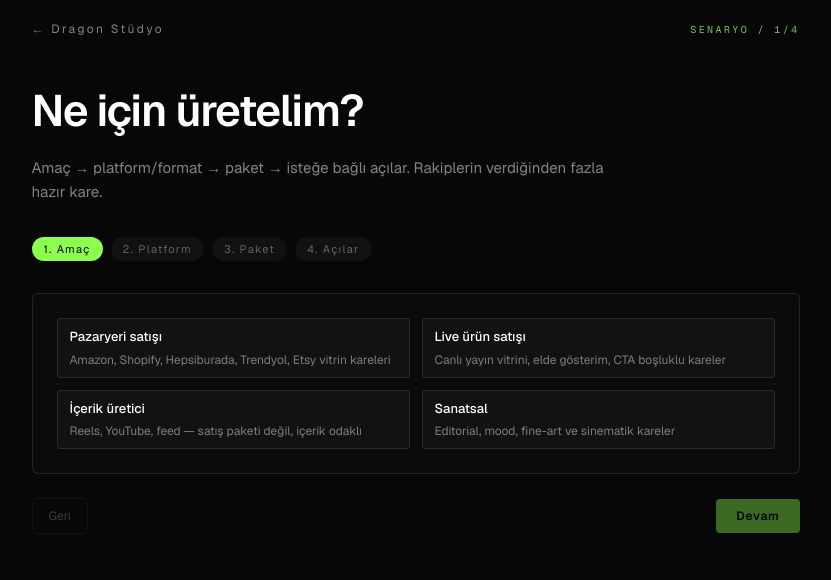
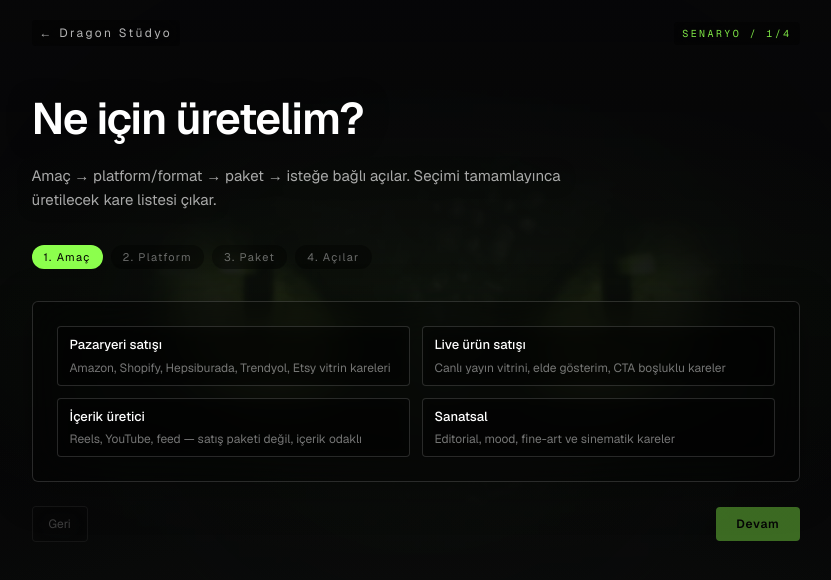
Before and after one commit to ykslaksoy/dragon-studyo, a Next.js app: page /studio in a window 1280 px wide. Shown: the top 580 px of the page, without its empty margins (217-1048 px from the left). Built offline with nearby package versions, Linux system fonts and the light colour scheme.

Commit message:
fix: translucent studio over home plan; complete shows output frame list

```diff
--- a/app/studio/page.tsx
+++ b/app/studio/page.tsx
@@ -1,5 +1,6 @@
 "use client";
 
+import Image from "next/image";
 import Link from "next/link";
 import { useMemo, useState } from "react";
 
@@ -157,10 +158,10 @@ function Chip({
     <button
       type="button"
       onClick={onClick}
-      className={`rounded-sm border px-3 py-2 text-left text-[13px] transition ${
+      className={`rounded-sm border px-3 py-2 text-left text-[13px] backdrop-blur-sm transition ${
         active
-          ? "border-[#8CFF4D]/70 bg-[#8CFF4D]/10 text-white"
-          : "border-white/10 bg-white/[0.03] text-white/70 hover:border-white/25"
+          ? "border-[#8CFF4D]/70 bg-[#8CFF4D]/15 text-white"
+          : "border-white/15 bg-black/25 text-white/75 hover:border-white/30 hover:bg-black/35"
       }`}
     >
       {children}
@@ -174,7 +175,7 @@ export default function StudioPage() {
   const [channel, setChannel] = useState<string | null>(null);
   const [packId, setPackId] = useState<string | null>(null);
   const [angles, setAngles] = useState<string[]>([]);
-  const [done, setDone] = useState(false);
+  const [confirmed, setConfirmed] = useState(false);
 
   const packs = purpose ? PACKAGES[purpose] : [];
   const selectedPack = packs.find((p) => p.id === packId) ?? null;
@@ -187,11 +188,24 @@ export default function StudioPage() {
 
   const summary = useMemo(() => {
     if (!purpose || !channel || !selectedPack) return null;
+    const angleLabels = angles.map(
+      (id) => ANGLES.find((a) => a.id === id)?.label ?? id,
+    );
+    const outputList: string[] = [];
+    for (const frame of selectedPack.frames) {
+      outputList.push(frame);
+      for (const a of angleLabels) {
+        outputList.push(`${frame} · ${a}`);
+      }
+    }
     return {
-      purposeLabel: PURPOSES.find((p) => p.id === purpose)?.title,
-      channelLabel: CHANNELS[purpose].find((p) => p.id === channel)?.label,
+      purposeLabel: PURPOSES.find((p) => p.id === purpose)?.title ?? "",
+      channelLabel:
+        CHANNELS[purpose].find((p) => p.id === channel)?.label ?? "",
       pack: selectedPack,
-      angles,
+      angleLabels,
+      outputList,
+      total: outputList.length,
     };
   }, [purpose, channel, selectedPack, angles]);
 
@@ -199,29 +213,65 @@ export default function StudioPage() {
     setAngles((prev) =>
       prev.includes(id) ? prev.filter((a) => a !== id) : [...prev, id],
     );
+    setConfirmed(false);
   };
 
   return (
-    <div className="mx-auto min-h-dvh w-full max-w-[100vw] bg-[#070708] px-[max(1.25rem,env(safe-area-inset-left))] pb-16 pt-[max(1.25rem,env(safe-area-inset-top))] pr-[max(1.25rem,env(safe-area-inset-right))] text-white">
+    <div className="relative mx-auto min-h-dvh w-full max-w-[100vw] overflow-x-clip text-white">
+      {/* Same plan as homepage — visible through translucent UI */}
+      <div
+        aria-hidden
+        className="pointer-events-none fixed inset-0 z-0 bg-[#070708]"
+      >
+        <div
+          className="absolute inset-0"
+          style={{
+            background:
+              "radial-gradient(ellipse 80% 55% at 50% 40%, rgba(140,255,77,0.07), transparent 55%), radial-gradient(ellipse 70% 50% at 50% 100%, rgba(20,24,18,0.9), #070708)",
+          }}
+        />
+        <div className="absolute inset-0 flex items-center justify-center pb-[min(6vh,3rem)] opacity-40">
+          <div className="atmosphere-drift w-[min(640px,88%)] max-w-full sm:w-[min(860px,70%)]">
+            <Image
+              src="/dragon-mark.png"
+              alt=""
+              width={1200}
+              height={1100}
+              priority
+              className="ghost-mask mx-auto h-auto w-full select-none"
+              draggable={false}
+            />
+          </div>
+        </div>
+        <div
+          className="absolute inset-0"
+          style={{
+            background:
+              "linear-gradient(180deg, rgba(7,7,8,0.55) 0%, rgba(7,7,8,0.25) 35%, rgba(7,7,8,0.45) 100%)",
+          }}
+        />
+      </div>
+
+      <div className="relative z-10 px-[max(1.25rem,env(safe-area-inset-left))] pb-16 pt-[max(1.25rem,env(safe-area-inset-top))] pr-[max(1.25rem,env(safe-area-inset-right))]">
         <header className="mx-auto flex w-full max-w-3xl items-center justify-between gap-4">
           <Link
             href="/"
-          className="text-[12px] tracking-[0.2em] text-white/50 hover:text-white"
+            className="rounded-sm bg-black/30 px-2 py-1 text-[12px] tracking-[0.2em] text-white/70 backdrop-blur-md hover:text-white"
           >
             ← Dragon Stüdyo
           </Link>
-        <span className="mono text-[10px] tracking-[0.24em] text-[#8CFF4D]/80">
+          <span className="mono rounded-sm bg-black/30 px-2 py-1 text-[10px] tracking-[0.24em] text-[#8CFF4D]/90 backdrop-blur-md">
             SENARYO / {step}/4
           </span>
         </header>
 
         <main className="mx-auto mt-10 w-full max-w-3xl">
-        <h1 className="text-[clamp(28px,6vw,44px)] font-semibold tracking-[-0.03em]">
+          <h1 className="text-[clamp(28px,6vw,44px)] font-semibold tracking-[-0.03em] drop-shadow-[0_2px_12px_rgba(0,0,0,0.65)]">
             Ne için üretelim?
           </h1>
-        <p className="mt-3 max-w-xl text-[15px] leading-relaxed text-white/50">
-          Amaç → platform/format → paket → isteğe bağlı açılar. Rakiplerin
-          verdiğinden fazla hazır kare.
+          <p className="mt-3 max-w-xl text-[15px] leading-relaxed text-white/65 drop-shadow-[0_1px_8px_rgba(0,0,0,0.7)]">
+            Amaç → platform/format → paket → isteğe bağlı açılar. Seçimi
+            tamamlayınca üretilecek kare listesi çıkar.
           </p>
 
           <ol className="mt-8 flex flex-wrap gap-2">
@@ -230,12 +280,12 @@ export default function StudioPage() {
               return (
                 <li
                   key={label}
-                className={`rounded-full px-3 py-1 text-[11px] tracking-[0.12em] ${
+                  className={`rounded-full px-3 py-1 text-[11px] tracking-[0.12em] backdrop-blur-md ${
                     step === n
                       ? "bg-[#8CFF4D] text-black"
                       : step > n
-                      ? "bg-white/10 text-white/80"
-                      : "bg-white/[0.04] text-white/35"
+                        ? "bg-white/15 text-white/85"
+                        : "bg-black/35 text-white/40"
                   }`}
                 >
                   {n}. {label}
@@ -244,7 +294,7 @@ export default function StudioPage() {
             })}
           </ol>
 
-        <section className="mt-8 rounded-md border border-white/10 bg-white/[0.02] p-5 sm:p-6">
+          <section className="mt-8 rounded-md border border-white/15 bg-black/40 p-5 shadow-[0_8px_40px_rgba(0,0,0,0.35)] backdrop-blur-xl sm:p-6">
             {step === 1 && (
               <div className="grid gap-3 sm:grid-cols-2">
                 {PURPOSES.map((p) => (
@@ -255,11 +305,13 @@ export default function StudioPage() {
                       setPurpose(p.id);
                       setChannel(null);
                       setPackId(null);
-                    setDone(false);
+                      setConfirmed(false);
                     }}
                   >
                     <div className="font-medium text-white">{p.title}</div>
-                  <div className="mt-1 text-[12px] text-white/45">{p.desc}</div>
+                    <div className="mt-1 text-[12px] text-white/45">
+                      {p.desc}
+                    </div>
                   </Chip>
                 ))}
               </div>
@@ -279,7 +331,7 @@ export default function StudioPage() {
                       active={channel === p.id}
                       onClick={() => {
                         setChannel(p.id);
-                      setDone(false);
+                        setConfirmed(false);
                       }}
                     >
                       {p.label}
@@ -297,12 +349,12 @@ export default function StudioPage() {
                     type="button"
                     onClick={() => {
                       setPackId(pack.id);
-                    setDone(false);
+                      setConfirmed(false);
                     }}
-                  className={`rounded-sm border p-4 text-left transition ${
+                    className={`rounded-sm border p-4 text-left backdrop-blur-sm transition ${
                       packId === pack.id
-                      ? "border-[#8CFF4D]/70 bg-[#8CFF4D]/10"
-                      : "border-white/10 bg-white/[0.03] hover:border-white/25"
+                        ? "border-[#8CFF4D]/70 bg-[#8CFF4D]/12"
+                        : "border-white/15 bg-black/25 hover:border-white/30"
                     }`}
                   >
                     <div className="flex items-center justify-between gap-3">
@@ -315,7 +367,7 @@ export default function StudioPage() {
                       {pack.frames.map((f) => (
                         <li
                           key={f}
-                        className="rounded-full bg-black/30 px-2 py-0.5 text-[11px] text-white/55"
+                          className="rounded-full bg-black/40 px-2 py-0.5 text-[11px] text-white/55"
                         >
                           {f}
                         </li>
@@ -328,7 +380,7 @@ export default function StudioPage() {
 
             {step === 4 && (
               <div>
-              <p className="mb-2 text-[14px] text-white/60">
+                <p className="mb-2 text-[14px] text-white/65">
                   Her kareye eklenecek ekstra açılar (opsiyonel)
                 </p>
                 <div className="flex flex-wrap gap-2">
@@ -336,47 +388,39 @@ export default function StudioPage() {
                     <Chip
                       key={a.id}
                       active={angles.includes(a.id)}
-                    onClick={() => {
-                      toggleAngle(a.id);
-                      setDone(false);
-                    }}
+                      onClick={() => toggleAngle(a.id)}
                     >
                       {a.label}
                     </Chip>
                   ))}
                 </div>
-              {summary && (
-                <div className="mt-6 rounded-sm border border-white/10 bg-black/30 p-4 text-[13px] text-white/70">
-                  <p>
-                    <span className="text-white/40">Amaç:</span>{" "}
-                    {summary.purposeLabel}
+
+                {confirmed && summary && (
+                  <div className="mt-6 space-y-4">
+                    <div className="rounded-sm border border-[#8CFF4D]/35 bg-[#8CFF4D]/10 p-4 text-[13px]">
+                      <p className="font-medium text-[#8CFF4D]">
+                        Seçim kilitlendi — {summary.total} çıktı hazırlanacak
                       </p>
-                  <p className="mt-1">
-                    <span className="text-white/40">Kanal:</span>{" "}
-                    {summary.channelLabel}
+                      <p className="mt-2 text-white/70">
+                        {summary.purposeLabel} · {summary.channelLabel} ·{" "}
+                        {summary.pack.title}
                       </p>
-                  <p className="mt-1">
-                    <span className="text-white/40">Paket:</span>{" "}
-                    {summary.pack.title} ({summary.pack.frames.length} kare)
-                  </p>
-                  <p className="mt-1">
-                    <span className="text-white/40">Açılar:</span>{" "}
-                    {summary.angles.length
-                      ? summary.angles
-                          .map(
-                            (id) =>
-                              ANGLES.find((a) => a.id === id)?.label ?? id,
-                          )
-                          .join(", ")
-                      : "Yok (sadece paket)"}
+                      <p className="mt-2 text-[12px] text-white/50">
+                        Görsel yükleyip üretmek bir sonraki adım (AI üretim
+                        bağlantısı). Şimdilik üretilecek kare listesi aşağıda.
                       </p>
                     </div>
-              )}
-              {done && (
-                <p className="mt-4 text-[13px] text-[#8CFF4D]">
-                  Seçim kaydedildi (önizleme). Üretim motoru bir sonraki adımda
-                  bağlanacak.
-                </p>
+                    <ul className="max-h-56 overflow-y-auto rounded-sm border border-white/10 bg-black/35 p-3 text-[12px] text-white/70">
+                      {summary.outputList.map((item) => (
+                        <li
+                          key={item}
+                          className="border-b border-white/5 py-1.5 last:border-0"
+                        >
+                          {item}
+                        </li>
+                      ))}
+                    </ul>
+                  </div>
                 )}
               </div>
             )}
@@ -387,10 +431,10 @@ export default function StudioPage() {
               type="button"
               disabled={step === 1}
               onClick={() => {
-              setDone(false);
+                setConfirmed(false);
                 setStep((s) => Math.max(1, s - 1));
               }}
-            className="rounded-sm border border-white/15 px-4 py-2 text-[12px] text-white/70 disabled:opacity-30"
+              className="rounded-sm border border-white/20 bg-black/35 px-4 py-2 text-[12px] text-white/75 backdrop-blur-md disabled:opacity-30"
             >
               Geri
             </button>
@@ -406,8 +450,9 @@ export default function StudioPage() {
             ) : (
               <button
                 type="button"
-              onClick={() => setDone(true)}
-              className="rounded-sm bg-[#8CFF4D] px-5 py-2 text-[12px] font-semibold tracking-[0.06em] text-black"
+                disabled={!summary}
+                onClick={() => setConfirmed(true)}
+                className="rounded-sm bg-[#8CFF4D] px-5 py-2 text-[12px] font-semibold tracking-[0.06em] text-black disabled:opacity-40"
               >
                 Seçimi tamamla
               </button>
@@ -415,5 +460,6 @@ export default function StudioPage() {
           </div>
         </main>
       </div>
+    </div>
   );
 }
```
Lines whose indentation alone changed are shown as unchanged.
